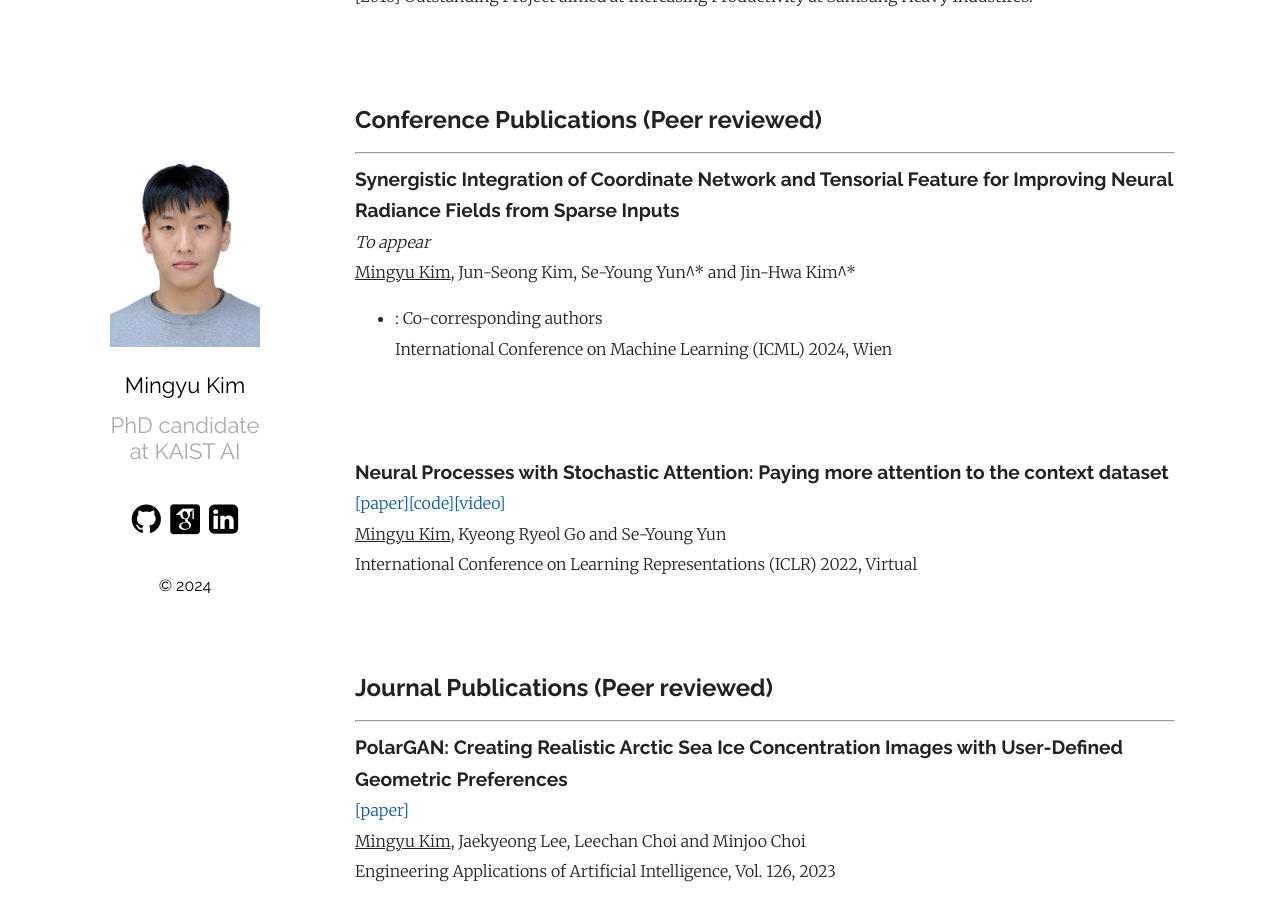
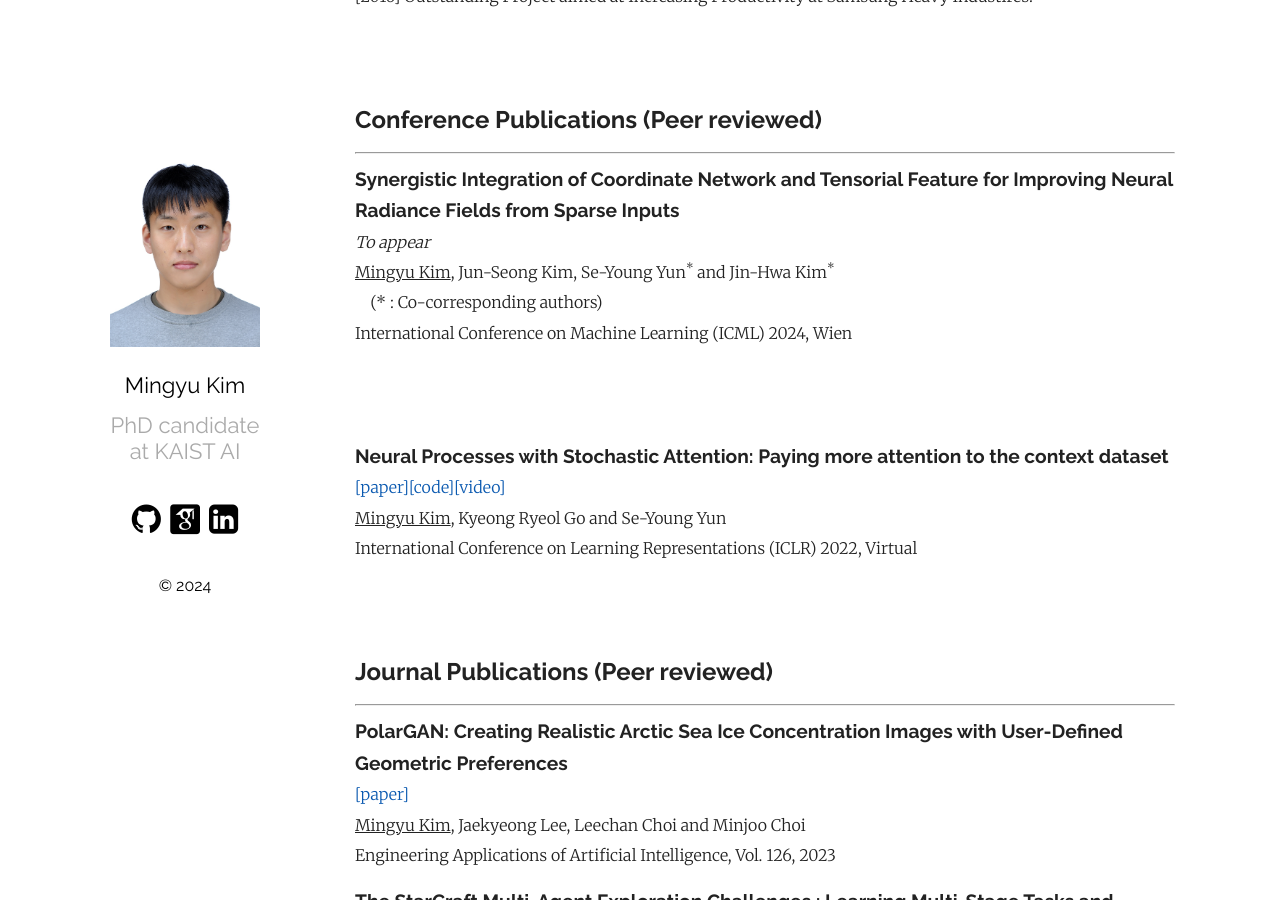
Before and after one commit to MingyuKim87/MingyuKim87.github.io, a Jekyll site: the page built from index.md, in a window 1280 px wide and 900 px high, scrolled down 865 px. Built offline with Jekyll 4.4.1, drawn with Linux system fonts in a browser that asks for light colours; some web fonts are replaced; part of the change alters nothing that is shown.

```diff
--- a/index.md
+++ b/index.md
@@ -43,8 +43,8 @@ Email : callingu [at] kaist.ac.kr
 
 **<span style="font-family:Raleway; font-size:1.2em;"> Synergistic Integration of Coordinate Network and Tensorial Feature for Improving Neural Radiance Fields from Sparse Inputs </span>**
 *To appear*
-<U>Mingyu Kim</U>, Jun-Seong Kim, Se-Young Yun^* and Jin-Hwa Kim^*
-* : Co-corresponding authors
+<U>Mingyu Kim</U>, Jun-Seong Kim, Se-Young Yun<sup>&#42;</sup> and Jin-Hwa Kim<sup>&#42;</sup>
+&nbsp; &nbsp; (&#42; : Co-corresponding authors)
 International Conference on Machine Learning (ICML) 2024, Wien
 
 <br/>
```
